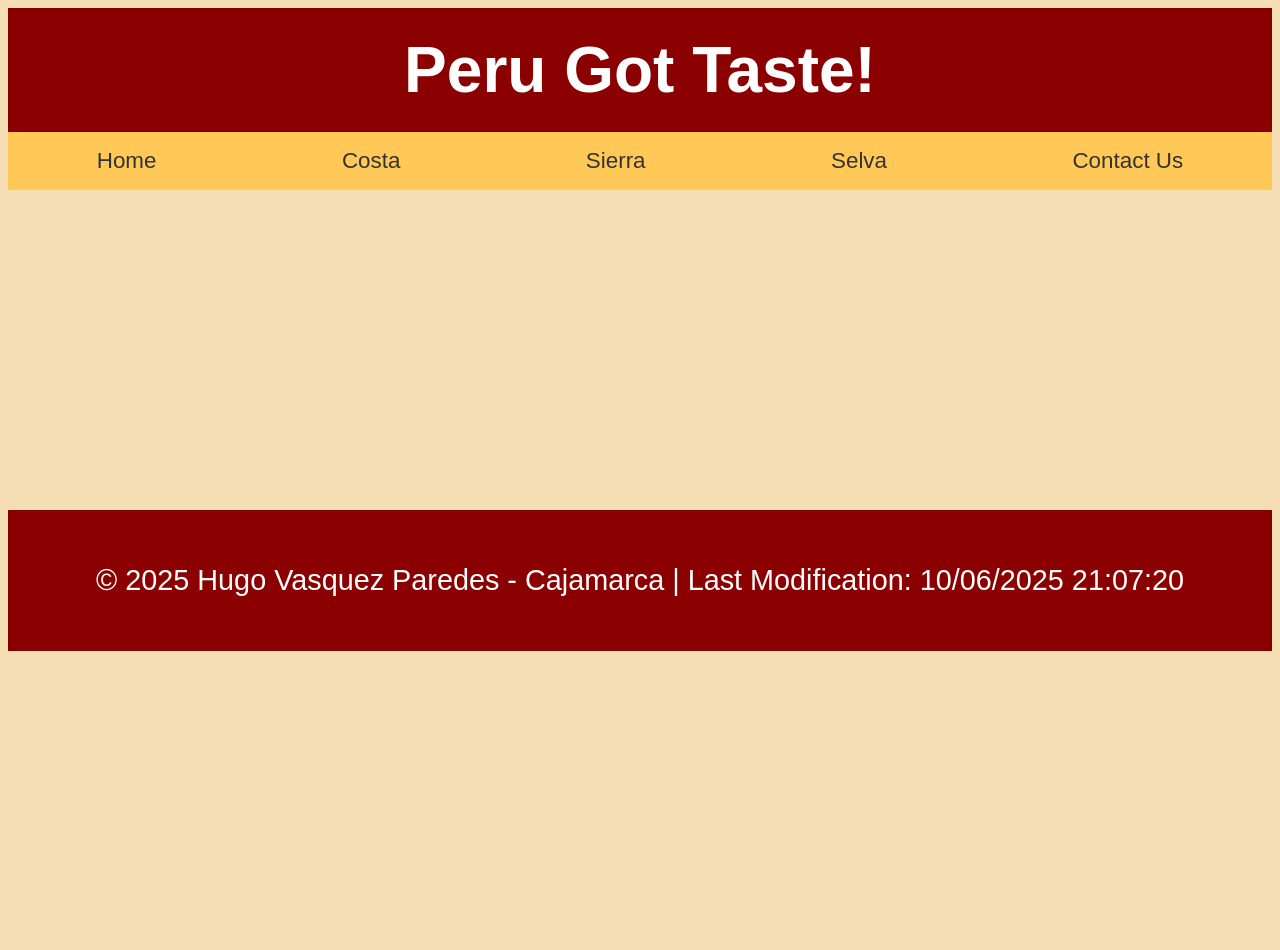
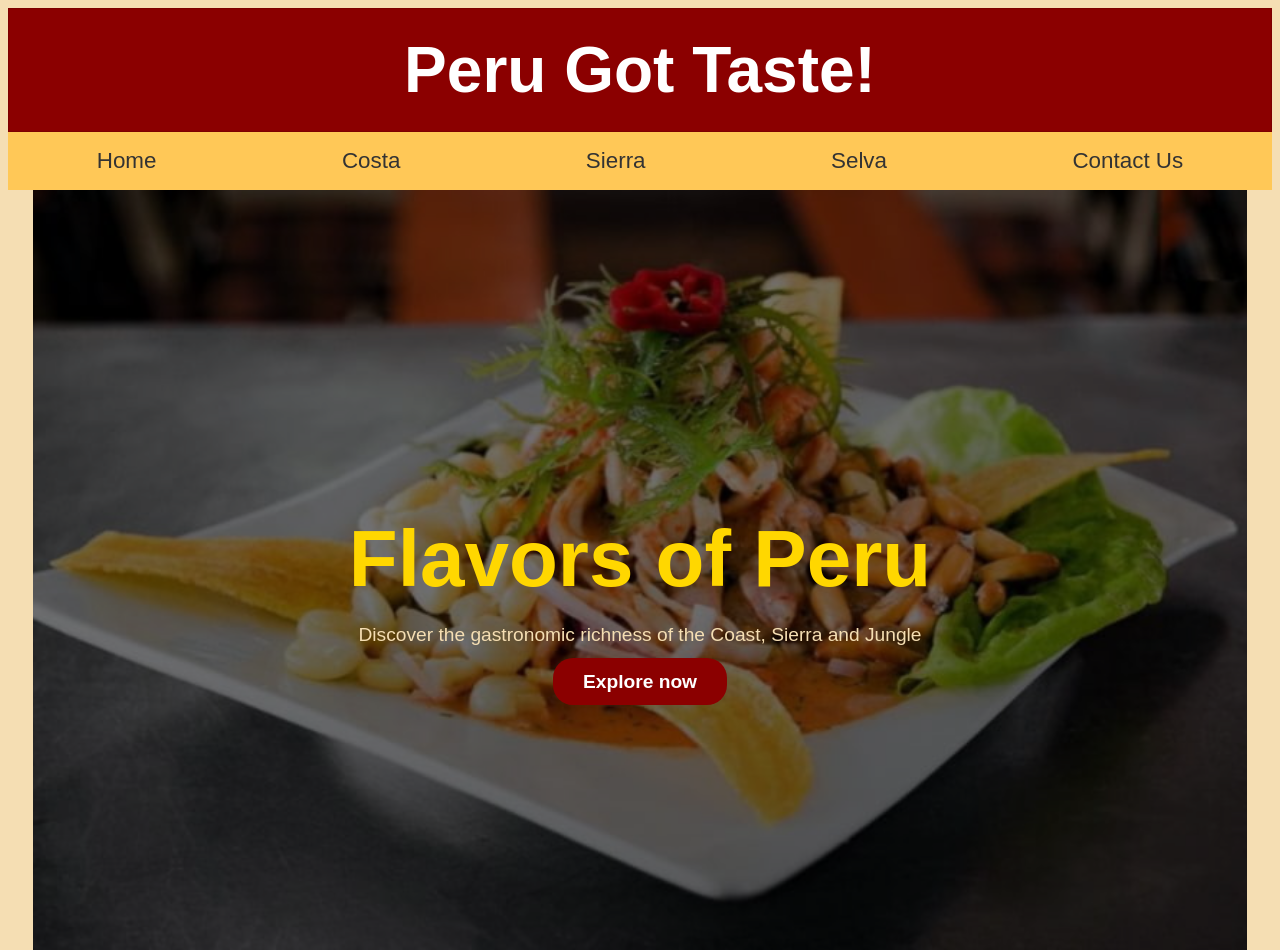
Before and after one commit to hugo-vasques/wdd131, a plain HTML site: page finalProject/final.html in a window 1280 px wide. Shown: the top 950 px of the page. Before the commit the page ends 800 px from the top, so only its background shows below. Drawn offline with Linux system fonts and the light colour scheme; a web font is replaced by a local one.

Commit message:
hero image and container

```diff
--- a/finalProject/final.html
+++ b/finalProject/final.html
@@ -11,7 +11,7 @@
     <link rel="preconnect" href="https://fonts.googleapis.com">
     <link rel="preconnect" href="https://fonts.gstatic.com" crossorigin>
     <link
-        href="https://fonts.googleapis.com/css2?family=Archivo+Narrow:ital,wght@0,400..700;1,400..700&family=Funnel+Sans:ital,wght@0,300..800;1,300..800&display=swap"
+        href="https://fonts.googleapis.com/css2?family=Funnel+Sans:ital,wght@0,300..800;1,300..800&family=Source+Sans+3:ital,wght@0,200..900;1,200..900&display=swap"
         rel="stylesheet">
     <link href="styles/final.css" rel="stylesheet">
     <script src="scripts/final.js" defer></script>
@@ -33,7 +33,14 @@
     </header>
 
     <main>
-
+        <section class="hero">
+            <img src="images/hero.jpg" alt="peruvian gastronomy" loading="lazy" class="hero-bg">
+            <div class="hero-content">
+                <h1>Flavors of Peru</h1>
+                <p>Discover the gastronomic richness of the Coast, Sierra and Jungle</p>
+                <a href="costa.html" class="hero-btn">Explore now</a>
+            </div>
+        </section>
     </main>
 
     <footer>
--- a/finalProject/styles/final.css
+++ b/finalProject/styles/final.css
@@ -154,6 +154,65 @@ nav.open {
 /* ----- BODY ----- */
 
 body {
-    font-family: 'Funnel Sans', sans-serif;
+    font-family: 'Source Sans', sans-serif;
     font-size: 1.2rem;
 }
+
+/* ----- HERO CONTENT ----- */
+
+.hero {
+    position: relative;
+    height: 95vh;
+    display: flex;
+    align-items: center;
+    justify-content: center;
+    text-align: center;
+    color: white;
+    overflow: hidden;
+}
+
+.hero-bg {
+    position: absolute;
+    inset: 0;
+    width: 100%;
+    height: 100%;
+    object-fit: cover;
+    z-index: 0;
+    filter: brightness(0.45);
+}
+
+.hero-content {
+    position: relative;
+    z-index: 1;
+    max-width: 650px;
+    padding: 20px;
+}
+
+.hero h1 {
+    font-family: "Funnel Sans", sans-serif;
+    font-size: 5rem;
+    color: #FFD700;
+    margin-bottom: 15px;
+}
+
+.hero p {
+    font-size: 1.2rem;
+    color: #F5DEB3;
+    margin-bottom: 25px;
+}
+
+.hero-btn {
+    background-color: #8B0000;
+    color: white;
+    padding: 13px 30px;
+    border-radius: 20px;
+    text-decoration: none;
+    font-weight: bold;
+    transition: transform 0.3s ease, background-color 0.3s ease;
+}
+
+.hero-btn:hover {
+    background-color: #FFD700;
+    color: var(--textC);
+    transform: scale(1.05);
+}
```
Also changed, not shown: finalProject/images/hero.jpg (added).
